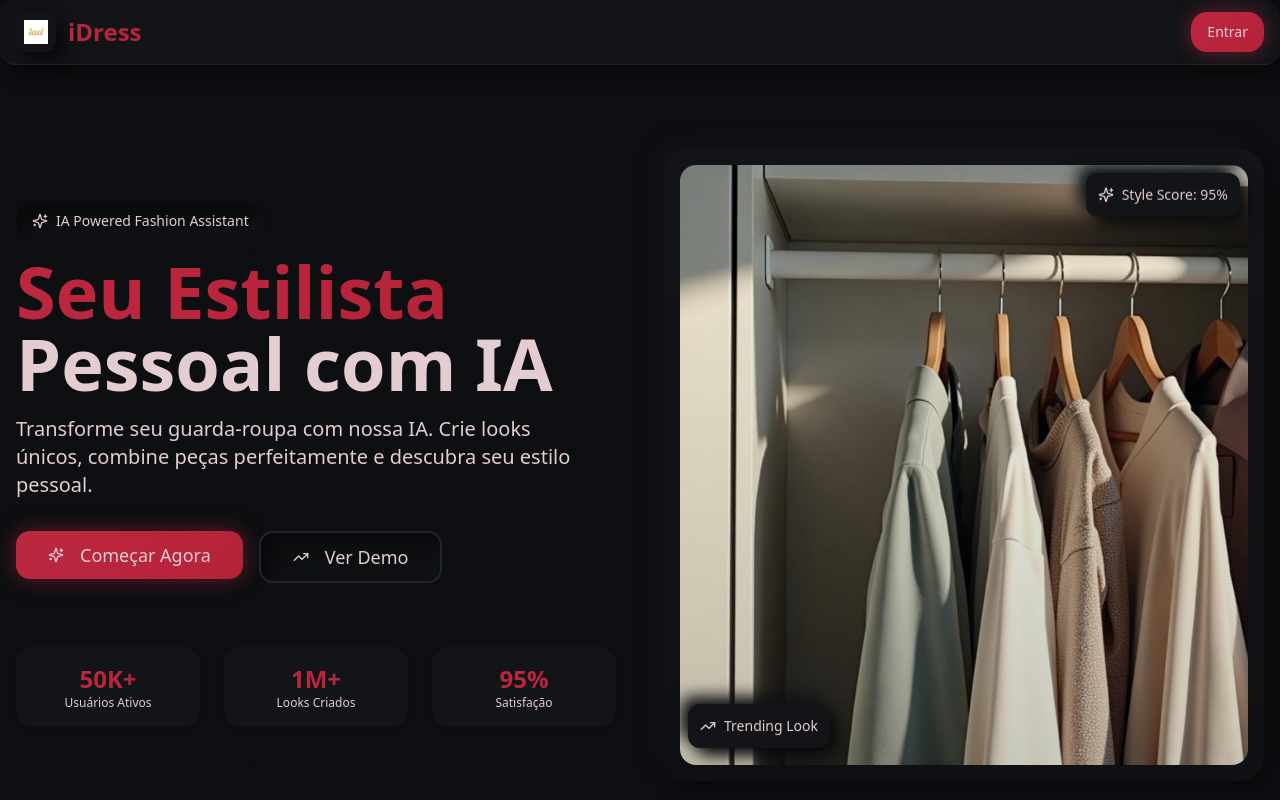
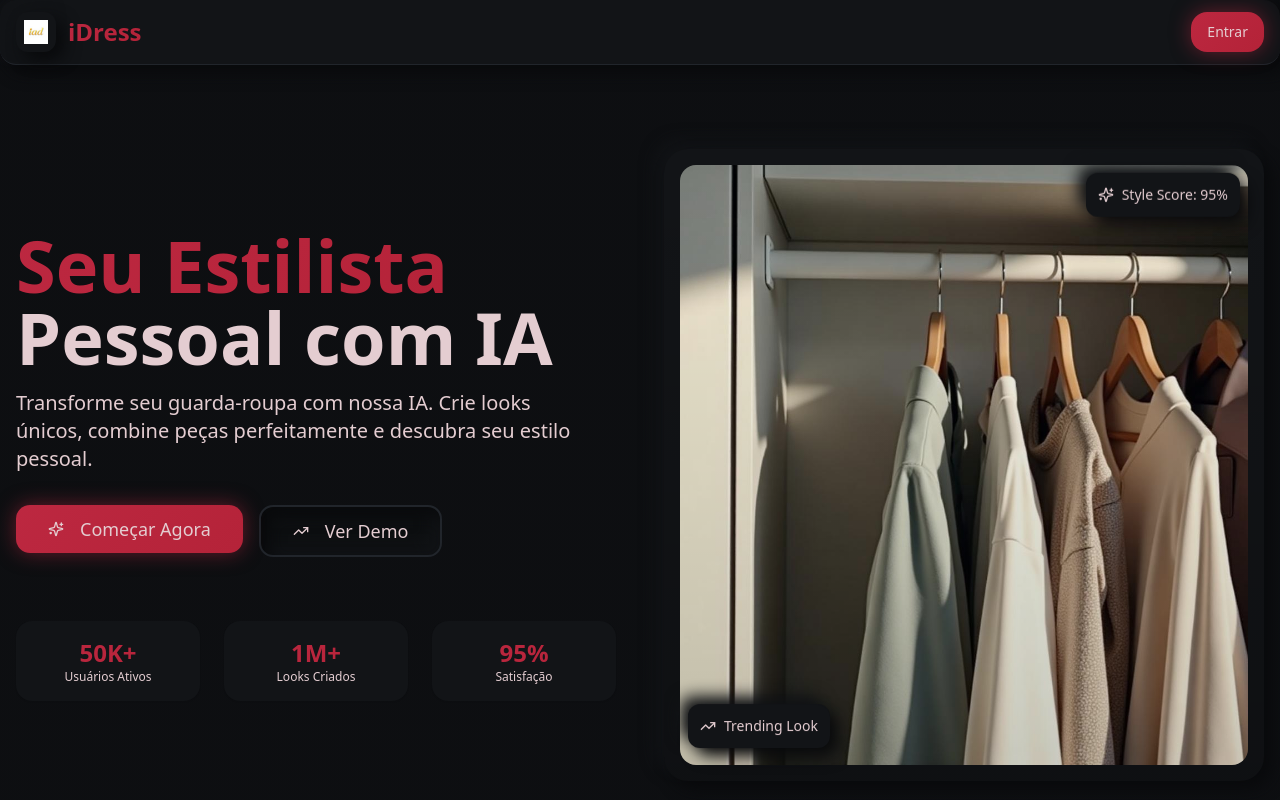
Before and after one commit to clinicode666/style-sync-72, a React (Vite) app: page / in a window 1280 px wide. Shown: the top 800 px of the page. Built offline with nearby package versions, Linux system fonts and the light colour scheme.

Commit message:
Remove hero section element
Removes the "IA Powered Fashion Assistant" element from the HeroSection component.

```diff
--- a/src/components/HeroSection.tsx
+++ b/src/components/HeroSection.tsx
@@ -37,10 +37,6 @@ const HeroSection = () => {
           className="space-y-8"
         >
           <div className="space-y-4">
-            <div className="inline-flex items-center gap-2 px-4 py-2 rounded-full neuro-inset bg-card/50 text-sm text-foreground">
-              <Sparkles className="h-4 w-4 text-primary animate-pulse" />
-              IA Powered Fashion Assistant
-            </div>
 
             <h1 className="text-4xl md:text-6xl lg:text-7xl font-bold leading-tight">
               <span className="text-gradient">Seu Estilista</span><br />
```
